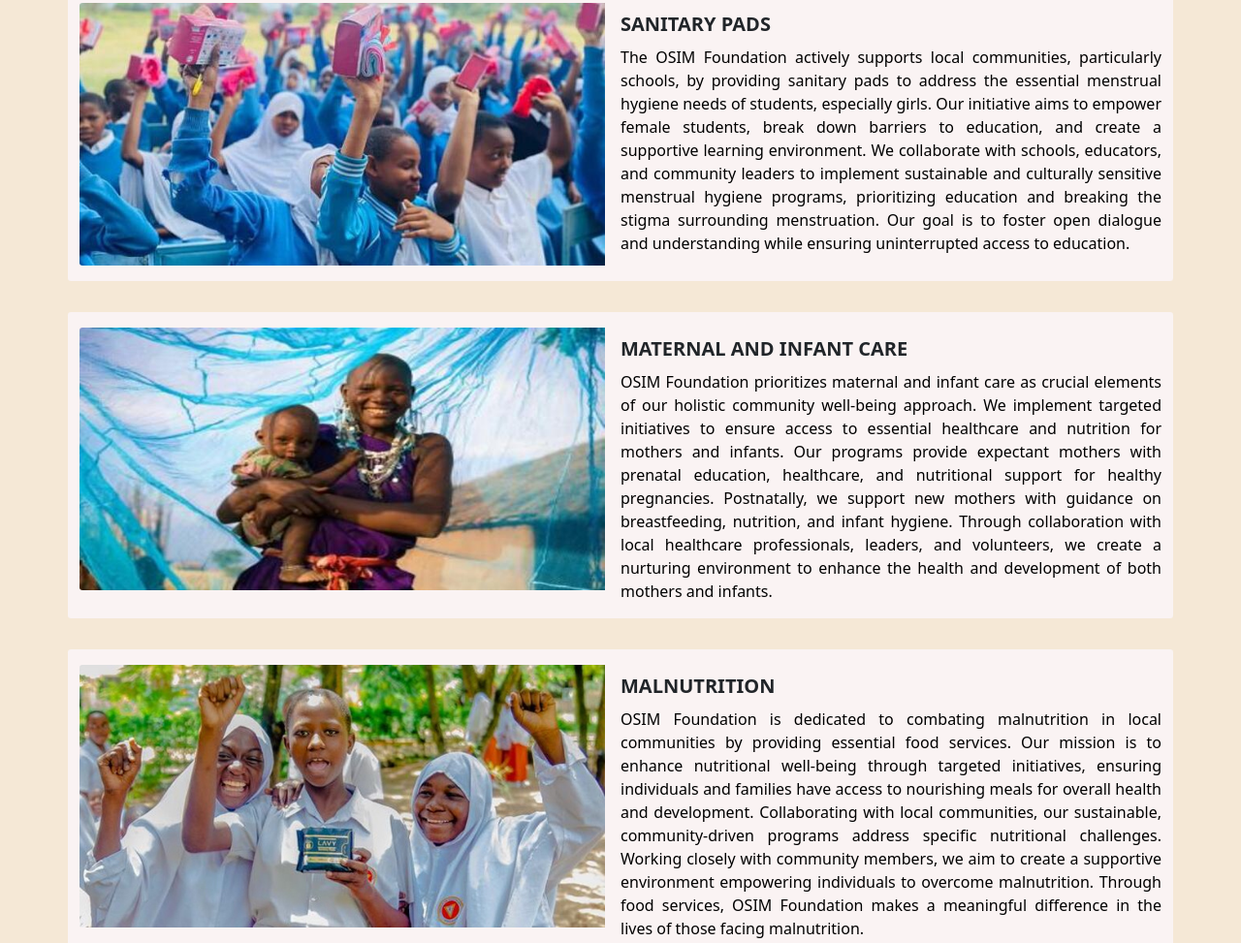
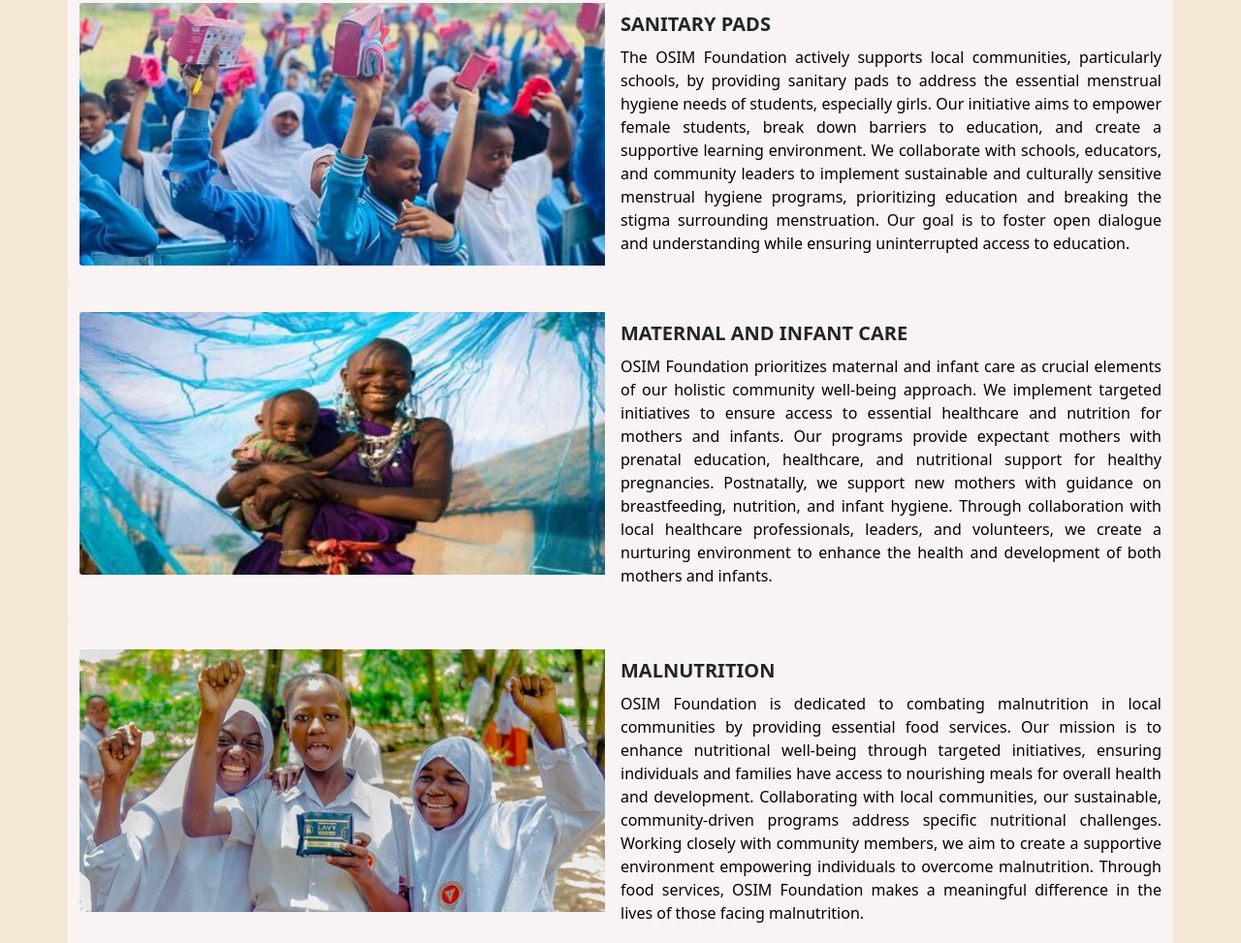
Before and after one commit to aska0907/OsimF, a website: page src/project.html in a window 1280 px wide. Shown: the part 445-1418 px from the top of the page at 97% size. Drawn offline with nearby package versions, Linux system fonts and the light colour scheme.

Commit message:
second commit

```diff
--- a/src/project.html
+++ b/src/project.html
@@ -22,9 +22,9 @@
         margin-top: .5em;
     }
     .cards{
-        margin-top: 2em;
-        padding-top: 1em;
-        padding-bottom: 1em;
+
+        padding-top: 2em;
+        padding-bottom: 2em;
         border-radius: .2em;
         background-color: rgb(250, 243, 243);
 
```
